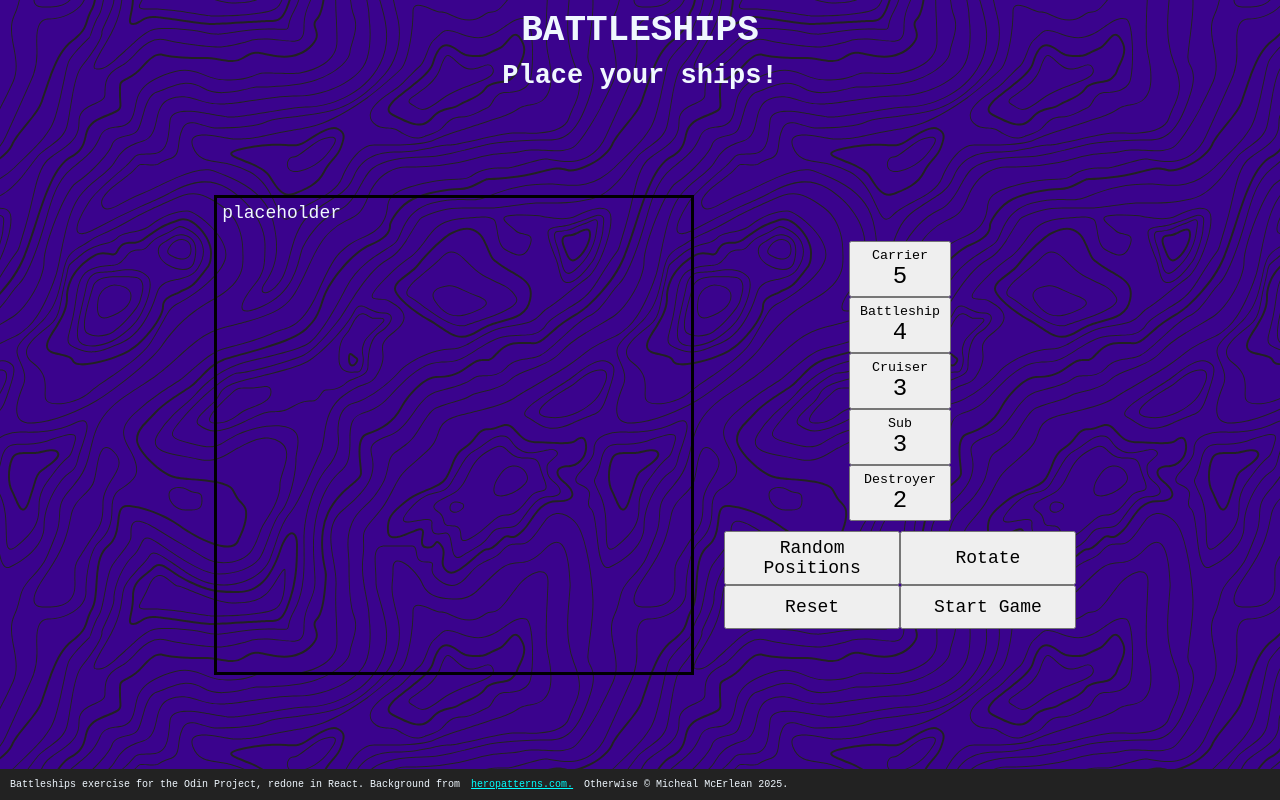
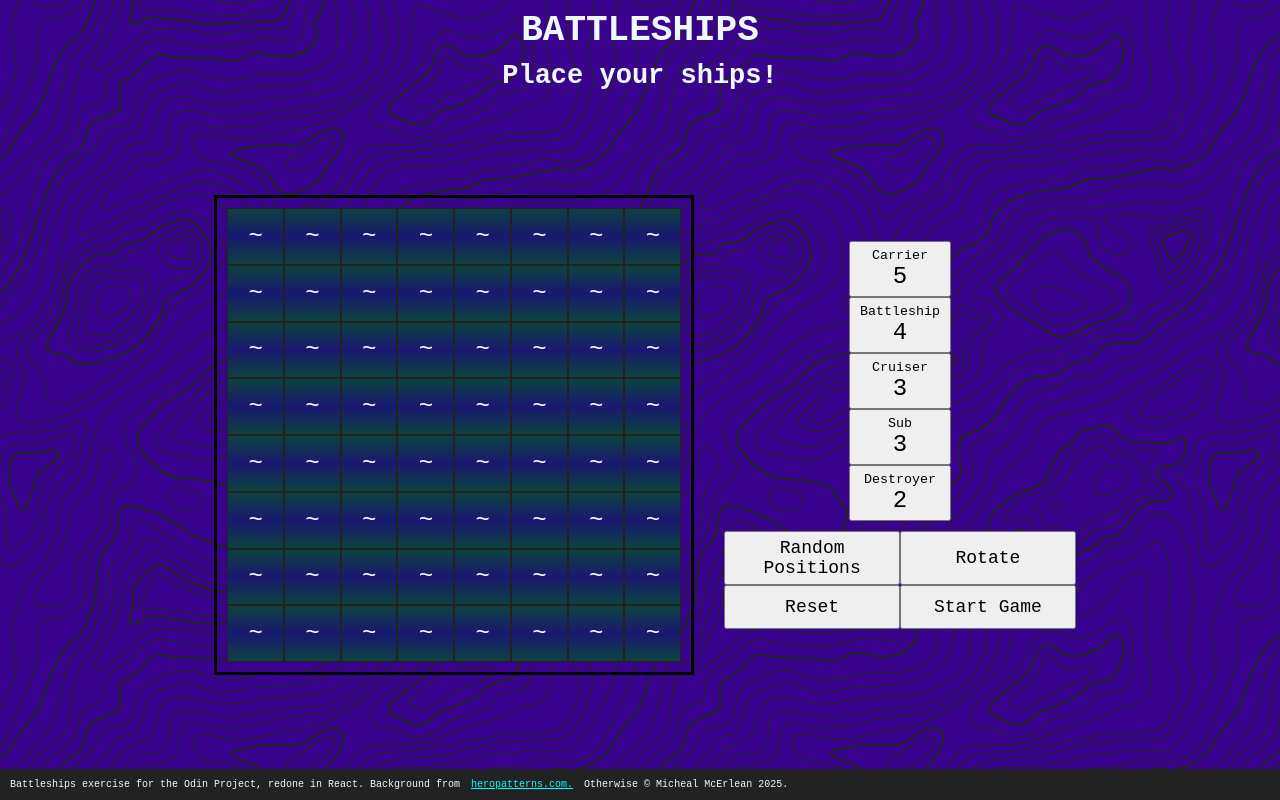
Before and after one commit to MichealMcErlean/odin-react-battleship, a React (Vite) app: page / in a window 1280 px wide. Built offline with nearby package versions, Linux system fonts and the light colour scheme.

Commit message:
Board component displaying on App
Took some wrangling of my context providers to resolve some irritating crashes, but the board is showing now.

```diff
--- a/src/App.jsx
+++ b/src/App.jsx
@@ -1,6 +1,9 @@
 import { useState, useEffect } from 'react'
 import './App.css'
 import FollowerShape from './components/FollowerShape';
+import Board from './components/Board';
+import { usePlayer } from './contexts/PlayerContext.jsx';
+import { useComputer } from './contexts/ComputerContext.jsx';
 
 function App() {
   const [carrierPlaced, setCarrierPlaced] = useState(false);
@@ -9,6 +12,10 @@ function App() {
   const [submarinePlaced, setSubmarinePlaced] = useState(false);
   const [destroyerPlaced, setDestroyerPlaced] = useState(false);
   const [placing, setPlacing] = useState(null);
+
+  //Contexts
+  const { player, setPlayer} = usePlayer();
+  const { computer, setComputer} = useComputer;
 
   // States for floating follower
   const [mousePosition, setMousePosition] = useState({x: 0, y: 0});
@@ -90,7 +97,7 @@ function App() {
     setPlacing('destroyer');
   }
 
-  function handlePlaceShip(event) {
+  function handlePlaceShip(event, rowI, colI) {
     return;
   }
 
@@ -106,7 +113,10 @@ function App() {
       </header>
       <article className='article'>
         <div className="playerboard">
-          placeholder
+          <Board
+            type='human'
+            onClick={handlePlaceShip}
+          />
         </div>
         <div className="buttonbox">
           <div className="shipbuttons">
--- /dev/null
+++ b/src/components/Board.jsx
@@ -0,0 +1,34 @@
+
+import Cell from './Cell.jsx';
+import styles from './Board.module.css'
+import { usePlayer } from '../contexts/PlayerContext.jsx';
+import { useComputer } from '../contexts/ComputerContext.jsx';
+
+export default function Board({onClick, type}) {
+  let player;
+  let setPlayer;
+
+  if (type == 'human') {
+    ({player, setPlayer} = usePlayer());
+  } else {
+    ({player, setPlayer} = useComputer());
+  }
+
+  console.log(player);
+
+  return (
+    <div className={styles.container}>
+      {player.board.map((row, rowI) => (
+        row.map((cell, colI) => (
+          <Cell
+            isHit={player.board[rowI][colI].hit}
+            contains={player.board[rowI][colI].ship}
+            type={type}
+            onClick={(e) => onClick(e, rowI, colI)}
+            key={`${rowI}-${colI}`}
+          />
+         ))
+      ))}
+    </div>
+  )
+}
--- /dev/null
+++ b/src/components/Board.module.css
@@ -0,0 +1,5 @@
+.container {
+  display: grid;
+  grid-template-rows: repeat(8, 1fr);
+  grid-template-columns: repeat( 8, 1fr);
+}
--- /dev/null
+++ b/src/components/Cell.jsx
@@ -0,0 +1,48 @@
+import styles from './Cell.module.css';
+import {useState} from 'react';
+
+export default function Cell({isHit, contains, type, onClick}) {
+
+  const shipSymbol = {
+    carrier: 'Ca',
+    battleship: 'B',
+    cruiser: 'Cr',
+    submarine: 'S',
+    destroyer: 'D',
+  }
+
+  let cell, text;
+
+  if (contains == null) {
+    if (isHit == true) {
+      cell = styles.missedShot;
+      text = '*'
+    } else {
+      cell = styles.openOcean;
+      text = '~'
+    }
+  } else {
+    if (isHit == true) {
+      cell = styles.hitShip;
+      text = shipSymbol[contains];
+    } else {
+      if (type == 'human') {
+        cell = styles.friendlyShip;
+        text = shipSymbol[contains];
+      } else {
+        cell = styles.openOcean;
+        text = '~';
+      }
+    }
+  }
+
+  return (
+    <div
+      className={cell}
+      onClick={onClick}
+    >
+      {text}
+    </div>
+  );
+
+}
--- /dev/null
+++ b/src/components/Cell.module.css
@@ -0,0 +1,43 @@
+.missedShot {
+  background-color: #222;
+  color: white;
+  font-size: 2.4rem;
+  border: 1px solid #222;
+  aspect-ratio: 1 / 1;
+  display: flex;
+  justify-content: center;
+  align-items: center;
+}
+
+.openOcean {
+  background-image:linear-gradient(rgb(13, 66, 64), midnightblue,rgb(13, 66, 64) );
+  color: white;
+  font-size:2.4rem;
+  border: 1px solid #222;
+  aspect-ratio: 1 / 1;
+  display: flex;
+    justify-content: center;
+    align-items: center;
+}
+
+.hitShip {
+  background-color: red;
+  color: aliceblue;
+  font-size: 2.4rem;
+  border: 1px solid #222;
+  aspect-ratio: 1 / 1;
+  display: flex;
+    justify-content: center;
+    align-items: center;
+}
+
+.friendlyShip {
+  background-color:darkgreen;
+  color:aliceblue;
+  font-size: 2.4rem;
+  border: 1px solid #222;
+  aspect-ratio: 1 / 1;
+  display: flex;
+    justify-content: center;
+    align-items: center;
+}
--- /dev/null
+++ b/src/contexts/ComputerContext.jsx
@@ -0,0 +1,25 @@
+import {createContext, useContext, useState} from 'react';
+import { Player } from '../scripts/ship';
+
+export const ComputerContext = createContext(undefined);
+
+export const useComputer = () => {
+  const context = useContext(ComputerContext);
+  if (context === undefined) {
+    throw new Error('useComputer must be used within a ComputerProvider');
+  }
+  return context;
+}
+
+export const ComputerProvider = ({children}) => {
+  const [computer, setComputer] = useState(new Player('computer'));
+  const contextValue = {
+    computer,
+    setComputer
+  };
+  return (
+    <ComputerContext.Provider value={contextValue}>
+      {children}
+    </ComputerContext.Provider>
+  );
+}
--- /dev/null
+++ b/src/contexts/PlayerContext.jsx
@@ -0,0 +1,25 @@
+import {createContext, useContext, useState} from 'react';
+import { Player } from '../scripts/ship';
+
+export const PlayerContext = createContext(undefined);
+
+export const usePlayer= () => {
+  const context = useContext(PlayerContext);
+  if (context === undefined) {
+    throw new Error('usePlayer must be used within a PlayerProvider');
+  }
+  return context;
+}
+
+export const PlayerProvider = ({children}) => {
+  const [player, setPlayer] = useState(new Player('human'));
+  const contextValue = {
+    player,
+    setPlayer
+  };
+  return (
+    <PlayerContext.Provider value={contextValue}>
+      {children}
+    </PlayerContext.Provider>
+  );
+}
--- a/src/main.jsx
+++ b/src/main.jsx
@@ -8,27 +8,10 @@ import './index.css'
 import App from './App.jsx'
 import {Ship, GameBoard, Player } from './scripts/ship.js';
 import GamePage from './routes/GamePage.jsx'
+import { PlayerProvider } from './contexts/PlayerContext.jsx';
+import { ComputerProvider } from './contexts/ComputerContext.jsx';
 
-const PlayerContext = createContext(null);
-const ComputerContext = createContext(null);
 
-function PlayerProvider({children}) {
-  const [player, setPlayer] = useState(new Player('human'));
-  return (
-    <PlayerContext.Provider value={{player, setPlayer}}>
-      {children}
-    </PlayerContext.Provider>
-  );
-}
-
-function ComputerProvider({children}) {
-  const [computer, setComputer] = useState(new Player('computer'));
-  return (
-    <ComputerContext.Provider value = {{computer, setComputer}}>
-      {children}
-    </ComputerContext.Provider>
-  )
-}
 
 const router = createBrowserRouter([
   {
--- a/src/scripts/ship.js
+++ b/src/scripts/ship.js
@@ -124,9 +124,8 @@ export class Player {
       carrier: {length: 5, hits: 0, sunk: false}
     }
     this.shots = new Set();
+    this.shotsQueue = [];
     this.size = 8;
     this.type = type == 'human' ? type : 'computer';
   }
-
-
 }
```
